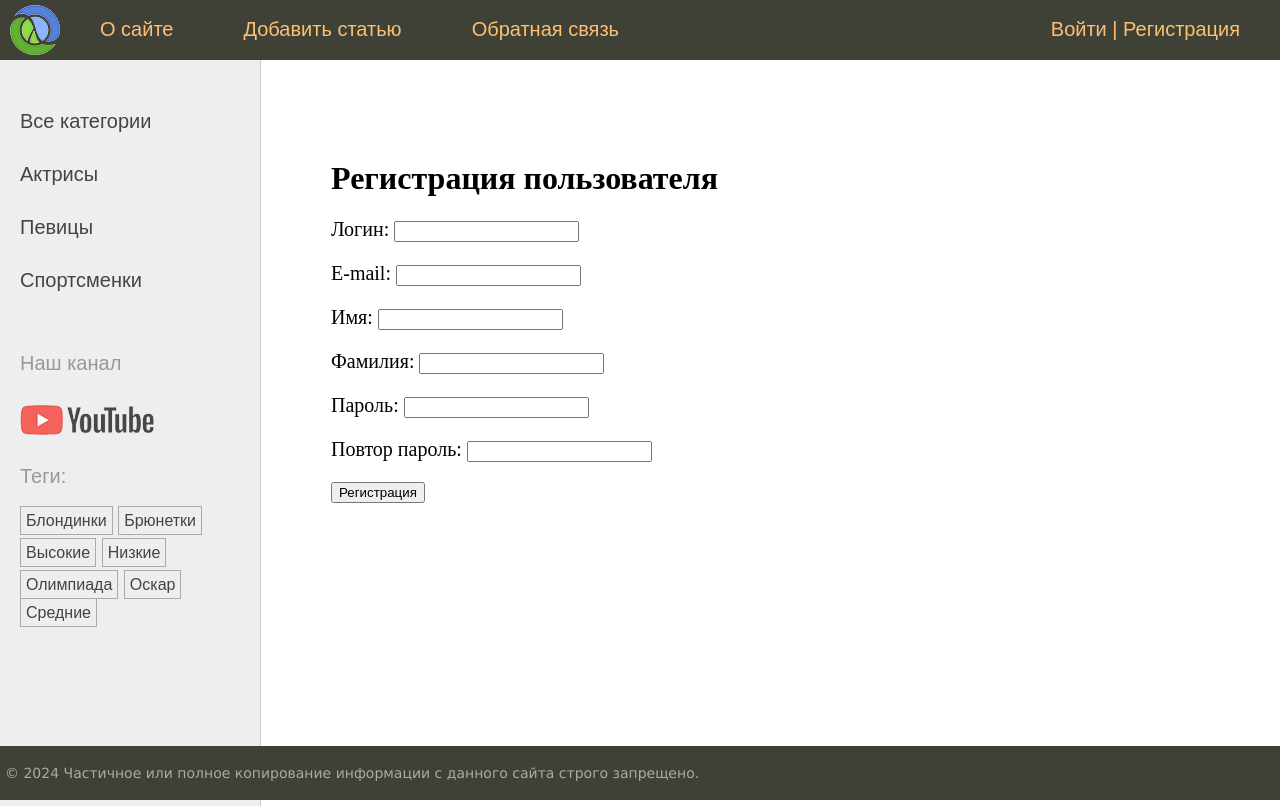
After one commit to Du55yDuck/First_Django_project, a Django app: page /users/register/ in a window 1280 px wide. The commit adds this page. Run offline with Django 5.2, Linux system fonts and the light colour scheme; data comes from the database, SQL or seed files in the repository; both versions use the stored data as it was after the commit.

Commit message:
Add class RegisterUserForm, add register.html, add register_done. Add def register.

```diff
--- a/sitewomen/templates/base.html
+++ b/sitewomen/templates/base.html
@@ -23,8 +23,8 @@
 {% if user.is_authenticated %}  <!--Если пользователь авторизован(обращение к user, благодаря context_processor.auth)-->
 	<li	class="last"> {{user.username}} | <a href="{% url 'users:logout' %}">Выйти</a></li>  <!--Логика выхода и ниже-->
 {% else %}  <!--Last + username(доступно и связано с именем пользователя в БД) + ссылка маршрута для выхода из сис-мы-->
-	<li class="last"><a href="{% url 'users:login' %}">Войти</a> | <a href="#">Регистрация</a></li>  <!--Логика ниже-->
-{% endif %}	<!--last(пункт меню в конце панели) + маршрут + кнопки: войти и регистрация -->
+	<li class="last"><a href="{% url 'users:login' %}">Войти</a> | <a href="{% url 'users:register' %}">Регистрация</a></li>  <!--Логика ниже-->
+{% endif %}	<!--last(пункт меню в конце панели) + маршрут + кнопки: войти и ссылка на функции для регистрации -->
 			</ul>  <!--Куда перенаправлять (users:login, где users - пространство имен для всех url приложения users)-->
 			<div class="clear"></div>
 		</div>
--- a/sitewomen/users/forms.py
+++ b/sitewomen/users/forms.py
@@ -13,3 +13,31 @@ class LoginUserForm(AuthenticationForm):  # класс для авторизац
         model = get_user_model()  # get_user_model возвращает текущую модель пользователя(если в будущем модель
         # пользователя меняется, то get_user_model вернет указанную, вместо стандартной - good practice!)
         fields = ['username', 'password']  # поля для отображения
+
+
+class RegisterUserForm(forms.ModelForm):  # Класс форма для регистрации пользователя(связана с моделью)
+    username = forms.CharField(label="Логин")  # Атрибуты (поля для заполнения) - обязательное поле
+    password = forms.CharField(label="Пароль", widget=forms.PasswordInput())  # также обязательное поле
+    password2 = forms.CharField(label="Повтор пароль", widget=forms.PasswordInput())  # Поле для подтверждения пароля
+
+    class Meta:  # Вложенный класс (так как основной класс связан с моделью)
+        model = get_user_model()  # Возвращает текущую модель пользователя
+        fields = ['username', 'email', 'first_name', 'last_name', 'password', 'password2']  # поля отображаемые в форме
+        labels = {  # метки для полей
+            'email': 'E-mail',
+            'first_name': 'Имя',
+            'last_name': 'Фамилия',
+        }
+
+        def clean_password2(self):  # Валидатор для проверки пароля на равенство
+            cd = self.cleaned_data  # словарь(очищенные данные)
+            if cd['password'] != cd['password2']:  # Проверка на равенство паролей
+                raise forms.ValidationError("Пароли не совпадают!")  # исключение, если пароли не совпадают
+            return cd['password']
+
+        def clean_email(self):  # Валидатор проверки на уникальность email-адреса
+            email = self.cleaned_data['email']  # данные с ключом по email
+            if get_user_model().objects.filter(email=email).exists():  # Из модели пользователя отобр польз-я по email,
+                # если такой найден, тогда отрабатывает генерация исключения
+                raise forms.ValidationError("Такой E-mail уже существует!")  # исключение, если проверка не прошла
+            return email
--- /dev/null
+++ b/sitewomen/users/templates/users/register.html
@@ -0,0 +1,13 @@
+{% extends 'base.html' %}  <!-- Наследование от базового шаблона -->
+
+{% block content %}  <!-- Переопределение блока content -->
+<h1>Регистрация пользователя</h1>
+
+<form method="post">  <!-- Форма для передачи данных методом post -->
+    {% csrf_token %}  <!-- Обязательный атрибут csrf -->
+    <input type="hidden" name="next" value="{{ next }}" />  <!--Скрытая форма для перехода на следующую страницу -->
+    {{ form.as_p }}
+    <p><button type="submit">Регистрация</button></p>
+</form>
+
+{% endblock %}
--- a/sitewomen/users/urls.py
+++ b/sitewomen/users/urls.py
@@ -6,4 +6,5 @@ app_name = "users"  # обязательное определение перем
 urlpatterns = [
     path('login/', views.LoginUser.as_view(), name='login'),  # маршрут для авторизации с помощью class LoginUser
     path('logout/', views.logout_user, name='logout'),  # маршрут для выхода с помощью ф-ии logout_user.
+    path('register/', views.register, name='register'),  # маршрут для функции регистрации пользователя
 ]
--- a/sitewomen/users/views.py
+++ b/sitewomen/users/views.py
@@ -1,11 +1,10 @@
-from django.contrib.auth import authenticate, login, logout
-from django.contrib.auth.forms import AuthenticationForm
+from django.contrib.auth import logout
 from django.contrib.auth.views import LoginView
-from django.http import HttpResponse, HttpResponseRedirect
+from django.http import HttpResponseRedirect
 from django.shortcuts import render
-from django.urls import reverse, reverse_lazy
+from django.urls import reverse
 
-from users.forms import LoginUserForm
+from users.forms import LoginUserForm, RegisterUserForm
 
 
 class LoginUser(LoginView):  # класс типа LoginView для авторизации(наследуется от LoginView)
@@ -17,23 +16,19 @@ class LoginUser(LoginView):  # класс типа LoginView для автори
     #     return reverse_lazy('home')  # явно указать возврат и маршрут страницы(в данном случае - главная)
 
 
-# def login_user(request):  # ф-я для авторизации
-#     if request.method == 'POST':  # Если метод передачи данных == POST
-#         form = LoginUserForm(request.POST)  # Сформировать объект формы с заполненными данными
-#         if form.is_valid():  # is_valid проверяет на корректность заполнения полей
-#             cd = form.cleaned_data  # У объекта form появляется коллекция clean_data
-#             user = authenticate(request, username=cd['username'],  # Спец ф-я authenticate из Джанго для проверки
-#                                 password=cd['password'])  # валидности имени пользователя и пароля из БД.
-#             if user and user.is_active:  # Если user был найден в БД и активен (аутентификация прошла успешно)
-#                 login(request, user)  # авторизация пользователя с помощью спец ф-ии login из Джанго.
-#                 return HttpResponseRedirect(reverse('home'))  # если прошло успешно, то переход на главную страницу
-#     else:
-#         form = LoginUserForm()  # Иначе сформировать объект формы(пустой) и передать в шаблон
-#
-#     return render(request, 'users/login.html', {'form': form})  # Ответ для пользователя через
-# render, шаблон login.html + словарь с передачей form
-
-
 def logout_user(request):  # ф-я для выхода авторизованного пользователя
     logout(request)  # спец ф-я logout для выхода из системы
     return HttpResponseRedirect(reverse("home"))  # перенаправление по указанному маршруту(главная страница)
+
+
+def register(request):  # ф-я для регистрации
+    if request.method == 'POST':  # Если метод передачи POST
+        form = RegisterUserForm(request.POST)  # Создать заполненную форму с указанными данными
+        if form.is_valid():  # проверка на корректность заполненности всех полей
+            user = form.save(commit=False)  # не сохранять в БД
+            user.set_password(form.cleaned_data['password'])  # спец метод set_password шифрует пароль и заносит его в
+            user.save()  # атрибут RegisterUserForm -> password. Далее сохранение в БД
+            return render(request, 'users/register_done.html')  # указать шаблон
+    else:  # Иначе сформировать пустую форму
+        form = RegisterUserForm()  # объект формы RegisterUserForm()
+    return render(request, 'users/register.html', {'form': form})  # вывеси форму в шаблон
```
Also changed, not shown: sitewomen/users/templates/users/register_done.html (added, +10 -0 lines), sitewomen/db.sqlite3.
